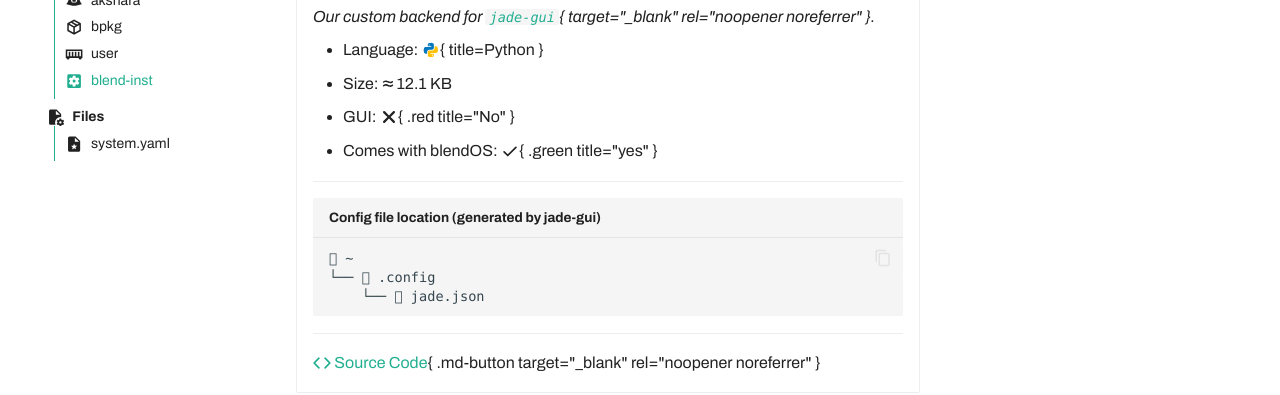
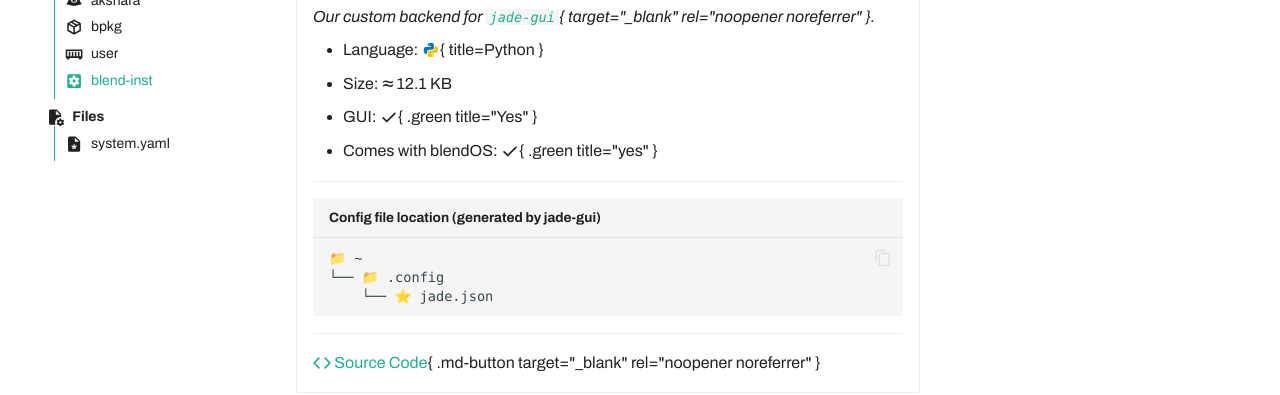
Before and after one commit to blend-os/website, an MkDocs documentation site: the page built from docs/reference/utils/blend-inst.md, in a window 1280 px wide and 900 px high. Shown: the part 277-672 px from the top of the window. Built offline with MkDocs 1.6.1 and Material for MkDocs 9.7.7, drawn with Linux system fonts in a browser that asks for light colours; some web fonts are replaced; plug-ins that fetch from the network failed and are left out.

Commit message:
switch file trees to emoji and update theme

````diff
--- a/docs/reference/utils/blend-inst.md
+++ b/docs/reference/utils/blend-inst.md
@@ -12,14 +12,14 @@ description: "Reference for our installer"
 
     - Language: :misc-python:{ title=Python }
     - Size::material-approximately-equal:12.1 KB
-    - GUI: :octicons-x-12:{ .red title="No" }
+    - GUI: :octicons-check-16:{ .green title="Yes" }
     - Comes with blendOS: :octicons-check-16:{ .green title="yes" }
 
     --------
     ```title="Config file location (generated by jade-gui)"
-    󱂵 ~
-    └── 󰉋 .config
-        └── 󰈮 jade.json
+    📁 ~
+    └── 📁 .config
+        └── ⭐ jade.json
     ```
 
     ------
--- a/requirements.txt
+++ b/requirements.txt
@@ -25,7 +25,7 @@ mkdocs-git-authors-plugin==0.9.0; python_version >= '3.7'
 mkdocs-git-revision-date-localized-plugin==1.2.6; python_version >= '3.8'
 mkdocs-glightbox==0.4.0
 mkdocs-macros-plugin==1.0.5; python_version >= '3.8'
-mkdocs-material[imaging]==9.5.28; python_version >= '3.8'
+mkdocs-material[imaging]==9.5.31; python_version >= '3.8'
 mkdocs-material-extensions==1.3.1; python_version >= '3.8'
 mkdocs-redirects==1.2.1; python_version >= '3.6'
 mkdocs-rss-plugin==1.15.0; python_version >= '3.8' and python_version < '4'
@@ -38,12 +38,12 @@ platformdirs==4.2.2; python_version >= '3.8'
 pm-markdown-extensions@ git+https://github.com/paulmelis/pm_attr_list#egg=pm-markdown-extensions@bbde79cc2b248f07254a17a49ae9a2a20ebb03ff
 pycparser==2.22; python_version >= '3.8'
 pygments==2.18.0; python_version >= '3.8'
-pymdown-extensions==10.8.1; python_version >= '3.8'
+pymdown-extensions==10.9; python_version >= '3.8'
 python-dateutil==2.9.0.post0; python_version >= '2.7' and python_version not in '3.0, 3.1, 3.2, 3.3'
 pytz==2024.1
 pyyaml==6.0.1; python_version >= '3.6'
 pyyaml-env-tag==0.1; python_version >= '3.6'
-regex==2024.5.15; python_version >= '3.8'
+regex==2024.7.24; python_version >= '3.8'
 requests==2.32.3; python_version >= '3.8'
 six==1.16.0; python_version >= '2.7' and python_version not in '3.0, 3.1, 3.2, 3.3'
 smmap==5.0.1; python_version >= '3.7'
````
Also changed, not shown: docs/reference/configs/system.md (+10 -10 lines), docs/reference/utils/akshara.md (+2 -2 lines), docs/reference/utils/bpkg.md (+3 -3 lines).
